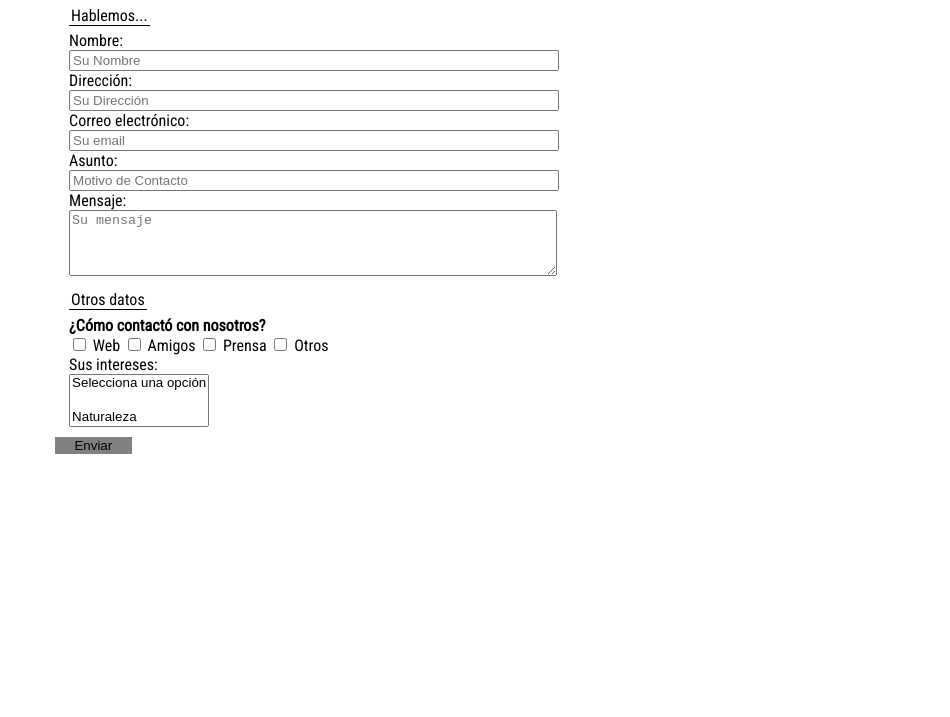
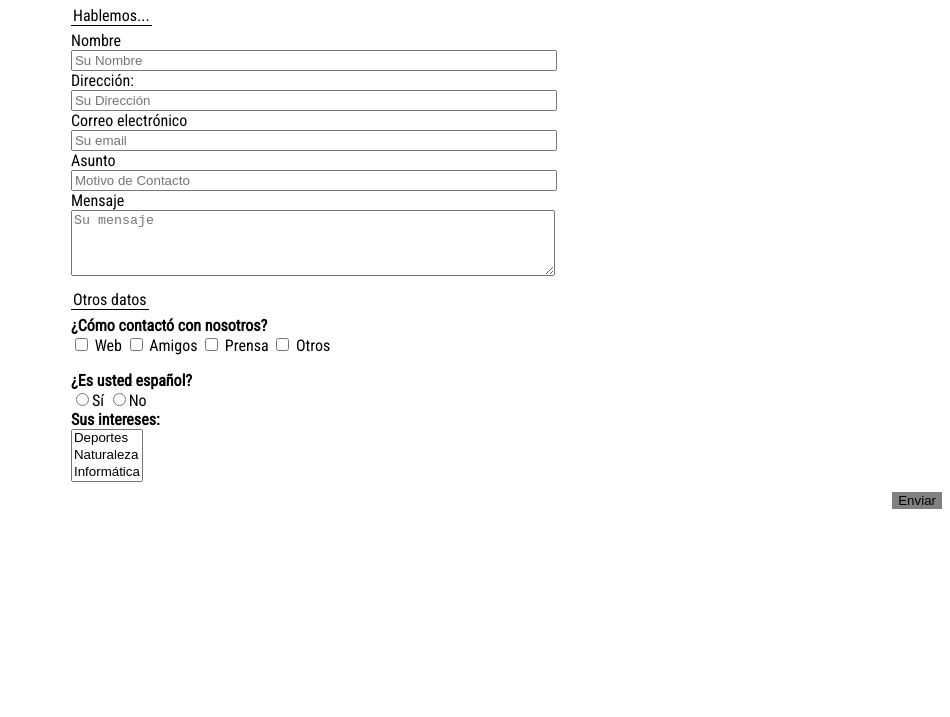
Before and after one commit to mantelop/UF1843-antelo-pereira-manuel, a plain HTML site: page index.html in a window 1280 px wide. Shown: the part 83-800 px from the top of the page, without its empty margins (330-1280 px from the left). Drawn offline with Linux system fonts and the light colour scheme.

Commit message:
casi terminado

```diff
--- a/index.html
+++ b/index.html
@@ -14,45 +14,45 @@
 
     <fieldset class="primario">
       <legend>Hablemos...</legend>
-      <label for="nombre">Nombre:</label>
+      <label for="nombre">Nombre</label>
       <input type="text" id="nombre" name="nombre" required placeholder="Su Nombre"><br>
       <label for="direccion">Dirección:</label>
       <input type="text" id="direccion" name="direccion" required placeholder="Su Dirección"><br>
-      <label for="correo">Correo electrónico:</label>
+      <label for="correo">Correo electrónico</label>
       <input type="email" id="correo" name="correo" required placeholder="Su email"><br>
-      <label for="asunto">Asunto:</label>
+      <label for="asunto">Asunto</label>
       <input type="text" id="asunto" name="asunto" required placeholder="Motivo de Contacto"><br>
-      <label for="mensaje">Mensaje:</label>
+      <label for="mensaje">Mensaje</label>
       <textarea id="mensaje" name="mensaje" required rows="4" cols="50" placeholder="Su mensaje"></textarea>
     </fieldset>
 
     <fieldset class="secundario">
       <legend>Otros datos</legend>
-      <label for="contacto"><strong>¿Cómo contactó con nosotros?</strong></label><br>
-      <input type="checkbox" id="web" value="web"
-        aria-label="Contactó con nosotros a través de nuestra página web">
+      <label for="contacto">¿Cómo contactó con nosotros?</label><br>
+      <input type="checkbox" id="web" value="web" aria-label="Contactó con nosotros a través de nuestra página web">
       <label for="web">Web</label>
-      <input type="checkbox" id="amigos" value="amigos"
-        aria-label="Contactó con nosotros a través de amigos">
+      <input type="checkbox" id="amigos" value="amigos" aria-label="Contactó con nosotros a través de amigos">
       <label for="amigos">Amigos</label>
-      <input type="checkbox" id="prensa" value="prensa"
-        aria-label="Contactó con nosotros a través de la prensa">
+      <input type="checkbox" id="prensa" value="prensa" aria-label="Contactó con nosotros a través de la prensa">
       <label for="prensa">Prensa</label>
-      <input type="checkbox" id="otros" value="otros"
-        aria-label="Contactó con nosotros a través de otro medio">
+      <input type="checkbox" id="otros" value="otros" aria-label="Contactó con nosotros a través de otro medio">
       <label for="otros">Otros</label><br>
+
+      <p>¿Es usted español?</p>
+      <label><input type="radio" name="espanol" value="si">Sí</label>
+      <label><input type="radio" name="espanol" value="no">No</label><br>
+
       <label for="intereses">Sus intereses:</label><br>
-
       <select id="intereses" name="intereses" size="3" aria-label="Intereses">
-        <option value="">Selecciona una opción</option>
-        <option value="deportes"></option>
-        <option value=" naturaleza">Naturaleza</option>
+        <option value="deportes">Deportes</option>
+        <option value="naturaleza">Naturaleza</option>
         <option value="informatica">Informática</option>
         <option value="cine">Cine</option>
       </select><br>
+
     </fieldset>
-    <button class="btn" type="submit">Enviar</button>
   </form>
+  <button class="btn" type="submit">Enviar</button>
 </body>
 
 </html>
--- a/styles.css
+++ b/styles.css
@@ -45,14 +45,20 @@ legend {
   width: 100%;
 }
 
-.secundario {
-  display: block;
-
+p, label[for="contacto"], label[for="intereses"] {
+  font-weight: bold;
 }
 
-form .btn {
-  width: 15%;
+p {
+  margin-bottom: 0em;
+}
+
+#intereses {
+  width: auto;
+}
+
+.btn {
   border: none;
   background-color: gray;
-  float: inline-end;
+  float: right;
 }
```
